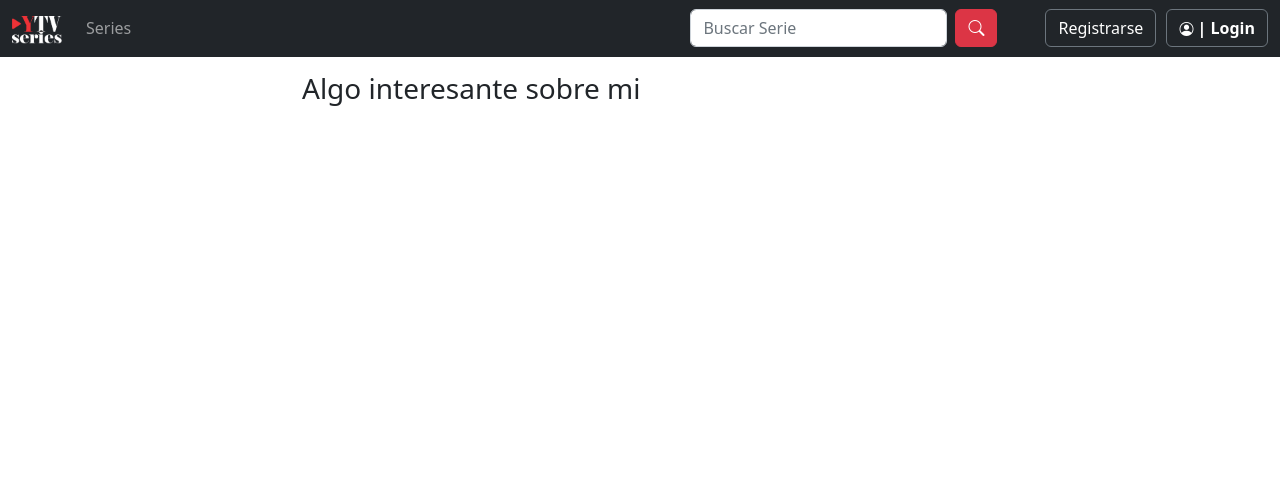
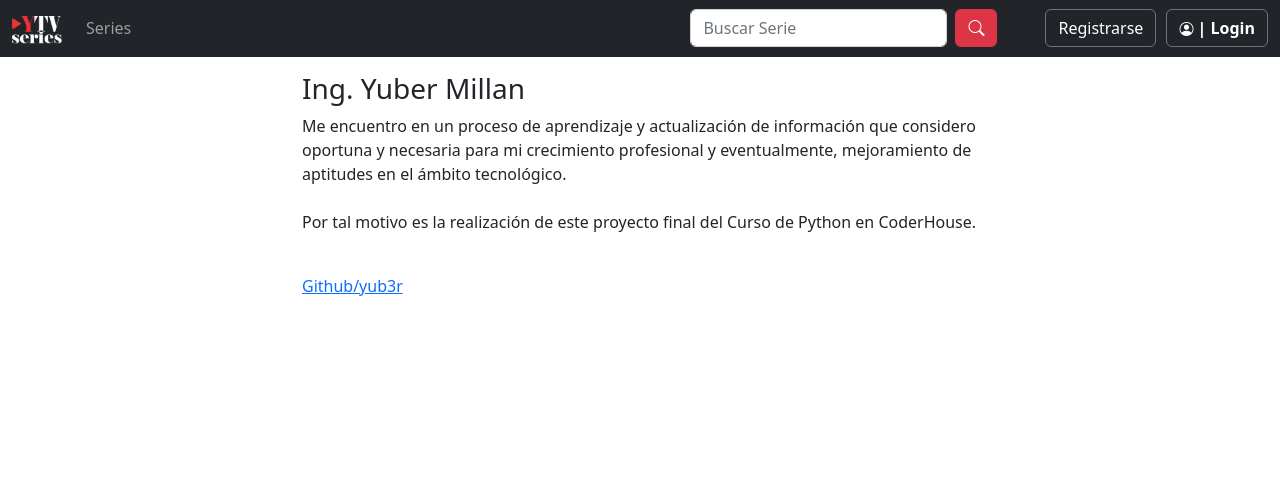
Before and after one commit to yub3r/YTVseries, a Django app: page /paginas/about in a window 1280 px wide. Shown: the top 495 px of the page. Run offline with Django 4.2, Linux system fonts and the light colour scheme.

Commit message:
se corrige readme y se agrega abaout me

```diff
--- a/paginas/templates/paginas/about.html
+++ b/paginas/templates/paginas/about.html
@@ -1,4 +1,12 @@
 {% extends 'layout.html' %}
 {% block contenido %}
-    <h3>Algo interesante sobre mi</h3>
+    <h3>Ing. Yuber Millan</h3>
+    <p>Me encuentro en un proceso de aprendizaje y actualización de información que considero oportuna y necesaria para mi crecimiento profesional y
+        eventualmente, mejoramiento de aptitudes en el ámbito tecnológico.
+    <br>
+    <br>
+        Por tal motivo es la realización de este proyecto final del Curso de Python en CoderHouse.
+    </p>
+    <br>
+    <a href="https://github.com/yub3r">Github/yub3r</a>
 {% endblock contenido %}
--- a/paginas/views.py
+++ b/paginas/views.py
@@ -54,11 +54,10 @@ def buscarS(request):
     #respuesta = f"Estoy buscando la serie {request.GET['nombre']}"
     if request.GET.get("nombre"):                                           #Si el nombre existe entonces
         nombre = request.GET.get("nombre")                                  #almaceno ese nombre
-        #series = Serie.objects.filter(nombre__icontains=nombre)            #filtro o busco por las letras que contiene el nombre en la DB
-        series = Serie.objects.filter(nombre__iexact=nombre)                #filtro o busco por el nombre exacto en la DB
+        series = Serie.objects.filter(nombre__icontains=nombre)            #filtro o busco por las letras que contiene el nombre en la DB
+        #series = Serie.objects.filter(nombre__iexact=nombre)                #filtro o busco por el nombre exacto en la DB
         if series:
             return render(request, "paginas/busquedaS.html", {"serie": series})
-
         else:
             return render(request, "paginas/inicio.html", {'mensaje':"Serie no encontrada"})
 
```
Also changed, not shown: README.md.
